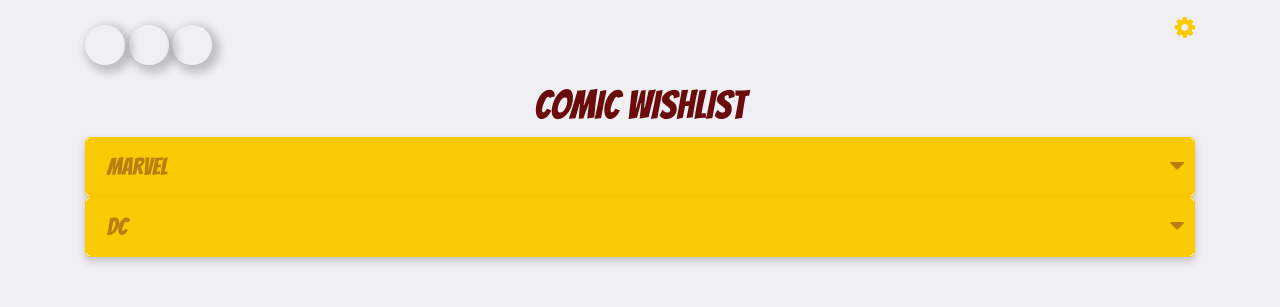
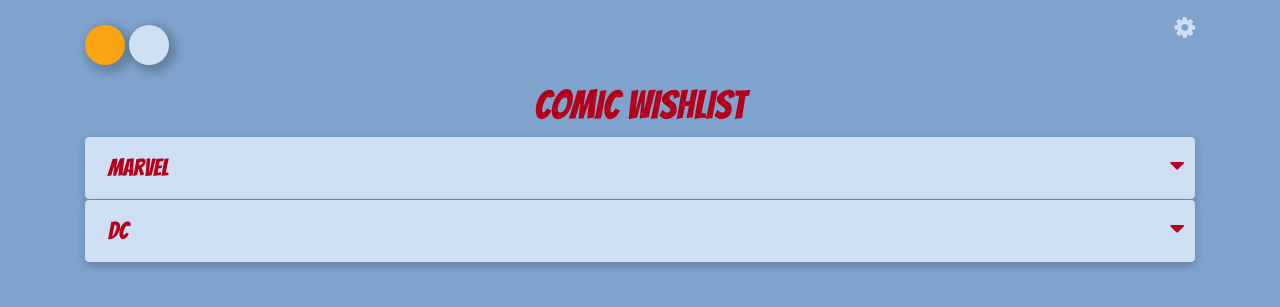
Before and after one commit to madeleinema-cee/comic_wishlist, a Flask app: page / in a window 1280 px wide, after a click that opens the changed part. Shown: the top 307 px of the page. Run offline with Flask 2, Linux system fonts and the light colour scheme; data comes from the database, SQL or seed files in the repository; some libraries are stand-ins or nearby versions.

Commit message:
created color scheme and color switch

```diff
--- a/comic_wishlist/__init__.py
+++ b/comic_wishlist/__init__.py
@@ -4,7 +4,7 @@
 
 app = Flask(__name__)
 
-app.config['SECRET_KEY'] = os.environ['SECRET_KEY']
+app.config['SECRET_KEY'] = 'ea04b6d14a74c959fd88b404ed144bd5'
 app.config['SQLALCHEMY_DATABASE_URI'] = 'sqlite:///site.db'
 
 db = SQLAlchemy(app)
--- a/comic_wishlist/models.py
+++ b/comic_wishlist/models.py
@@ -1,8 +1,9 @@
 from comic_wishlist import db
 
 
-class Color(db.Model):
+class Colors(db.Model):
     color_id = db.Column(db.Integer, primary_key=True)
+    selected = db.Column(db.Boolean, nullable=False)
     name = db.Column(db.String(100), unique=True, nullable=False)
     bgcolor = db.Column(db.String(10), nullable=False)
     primary = db.Column(db.String(10), nullable=False)
--- a/comic_wishlist/routes.py
+++ b/comic_wishlist/routes.py
@@ -1,10 +1,20 @@
-from flask import render_template
-from comic_wishlist import app
-from comic_wishlist.models import Color
+from flask import render_template, redirect, url_for
+from comic_wishlist import app, db
+from comic_wishlist.models import Colors
 
 
 @app.route('/')
 @app.route('/home', methods=['GET', 'POST'])
 def index():
-    color_choice = Color.query.filter_by(name='ironman').first()
-    return render_template('home.html', color_choice=color_choice)
+    theme = Colors.query.filter_by(selected=True).first()
+    return render_template('home.html', theme=theme)
+
+
+@app.route('/home/<int:color_id>')
+def select_color(color_id):
+    Colors.query.get_or_404(color_id).selected = True
+    unchosen_themes = Colors.query.filter(Colors.color_id != color_id).all()
+    for unchosen_theme in unchosen_themes:
+        unchosen_theme.selected = False
+        db.session.commit()
+    return redirect(url_for('index'))
--- a/comic_wishlist/static/main.css
+++ b/comic_wishlist/static/main.css
@@ -23,26 +23,23 @@
 
 
 .card {
-    border-radius: 5px;
     border: solid 1px var(--mute);
-    box-shadow: 0 4px 8px 0 rgba(0, 0, 0, 0.2)
+    box-shadow: 0 4px 8px 0 rgba(0, 0, 0, 0.2);
+    margin-bottom: 1px;
 }
 .card-head {
     background-color: var(--mute);
     padding: 10px;
-    border-radius: 5px;
-    border: solid 1px var(--mute);
-}
-
-.heading {
-    color: var(--third);
+    border: solid 2px var(--mute);
+    color: var(--primary);
     font-family: var(--title);
     font-size: x-large;
     padding-left: 20px;
 }
 
-.heading:hover {
-    color: var(--primary);
+
+.card-head:hover {
+    color: var(--secondary);
     text-decoration: none;
 }
 
@@ -66,16 +63,24 @@
     padding-bottom: 10px;
 }
 
-.dot {
+[class*="theme-dot-"]{
     height: 40px;
     width: 40px;
-    background-color: var(--primary);
     border-radius: 50%;
     display: inline-block;
     padding-right: 10px;
     box-shadow: 4px 4px 8px 4px rgba(0, 0, 0, 0.2)
 }
 
-.dot:hover {
-    background-color: var(--third);
+[class*="theme-dot-"]:hover {
+    opacity: 0.8
 }
+
+
+.theme-dot-steel {
+    background-color: #fca311 ;
+}
+
+.theme-dot-blue {
+    background-color: #CEDFF3;
+}
--- a/comic_wishlist/templates/home.html
+++ b/comic_wishlist/templates/home.html
@@ -15,7 +15,7 @@
 
 
 <div class="card">
-    <a class="card-head heading" data-toggle="collapse" href="#pressname1" role="button" aria-expanded="false" aria-controls="collapseExample">
+    <a class="card-head" data-toggle="collapse" href="#pressname1" role="button" aria-expanded="false" aria-controls="collapseExample">
         Marvel<i class="fa fa-caret-down icon"></i>
     </a>
 
@@ -59,7 +59,7 @@
 
 
 <div class="card">
-    <a class="card-head heading" data-toggle="collapse" href="#pressname2" role="button" aria-expanded="false" aria-controls="collapseExample">
+    <a class="card-head" data-toggle="collapse" href="#pressname2" role="button" aria-expanded="false" aria-controls="collapseExample">
         DC<i class="fa fa-caret-down icon"></i>
     </a>
 
--- a/comic_wishlist/templates/layout.html
+++ b/comic_wishlist/templates/layout.html
@@ -19,15 +19,16 @@
             <title>Comic Wishlist</title>
         {% endif %}
 
+        {# Red but works #}
          <style>
             :root {
-                --bgcolor: #f0f0f4;
-                --primary: {{color_choice.primary}};
-                --secondary: #6A0C0B;
-                --third: #B97D10;
-                --mute: #FBCA03;
+                --bgcolor: {{theme.bgcolor}};
+                --primary: {{theme.primary}};
+                --secondary: {{theme.secondary}};
+                --third: {{theme.third}};
+                --mute: {{theme.mute}};
                 --title: "Bangers";
-                --main-font: "Ubuntu"
+                --main-font: "Ubuntu";
             }
         </style>
     </head>
@@ -38,9 +39,8 @@
 
             <div class="collapse" id="colortheme">
                 <div class="color-theme">
-                    <a class="dot" href="#"></a>
-                    <a class="dot" href="#"></a>
-                    <a class="dot" href="#"></a>
+                    <a class="theme-dot-steel" href="{{url_for('select_color', color_id=1)}}"></a>
+                    <a class="theme-dot-blue" href="{{url_for('select_color', color_id=2)}}"></a>
                 </div>
             </div>
             <h1>COMIC WISHLIST</h1>
```
Also changed, not shown: utils.py (+6 -8 lines), comic_wishlist/site.db.
